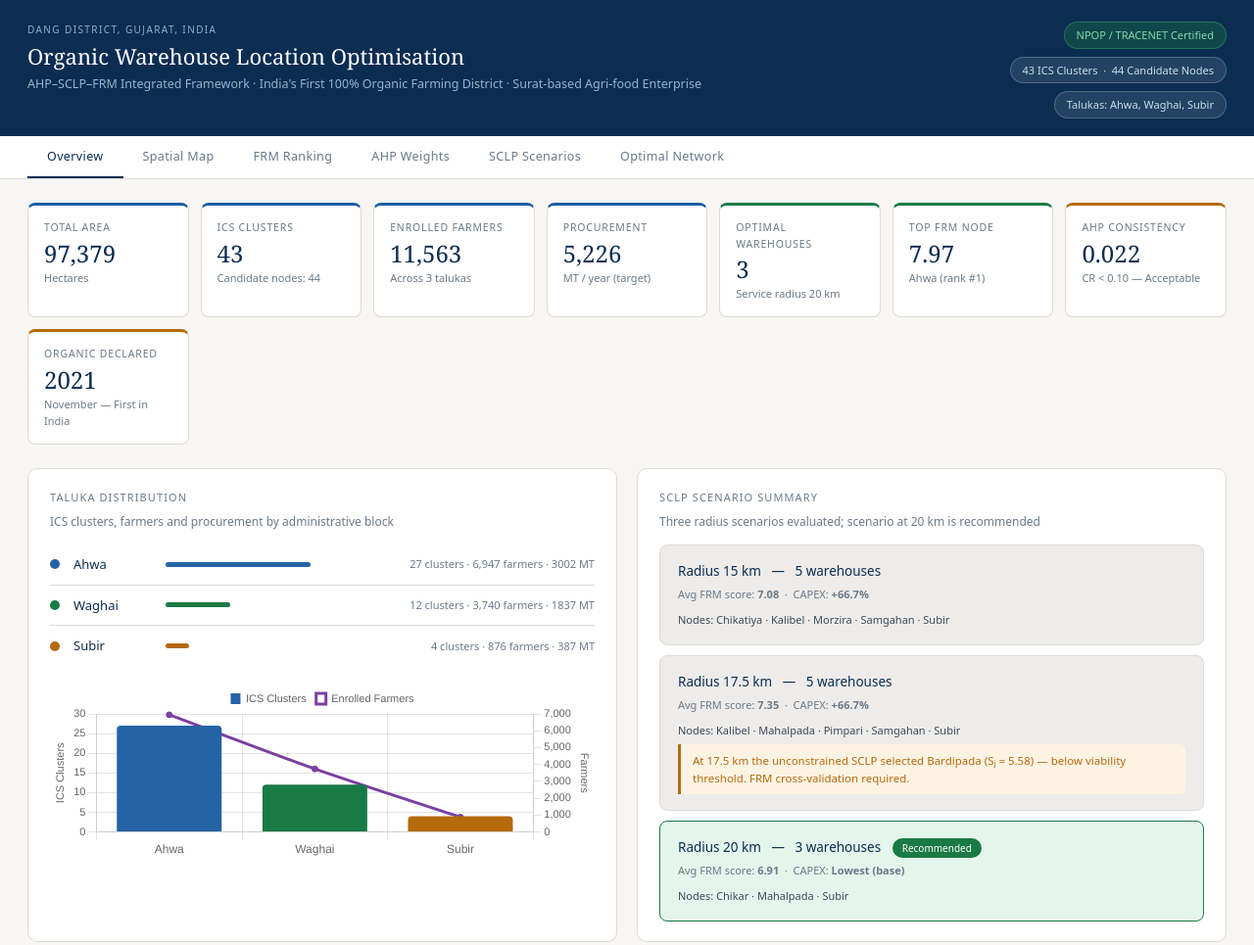
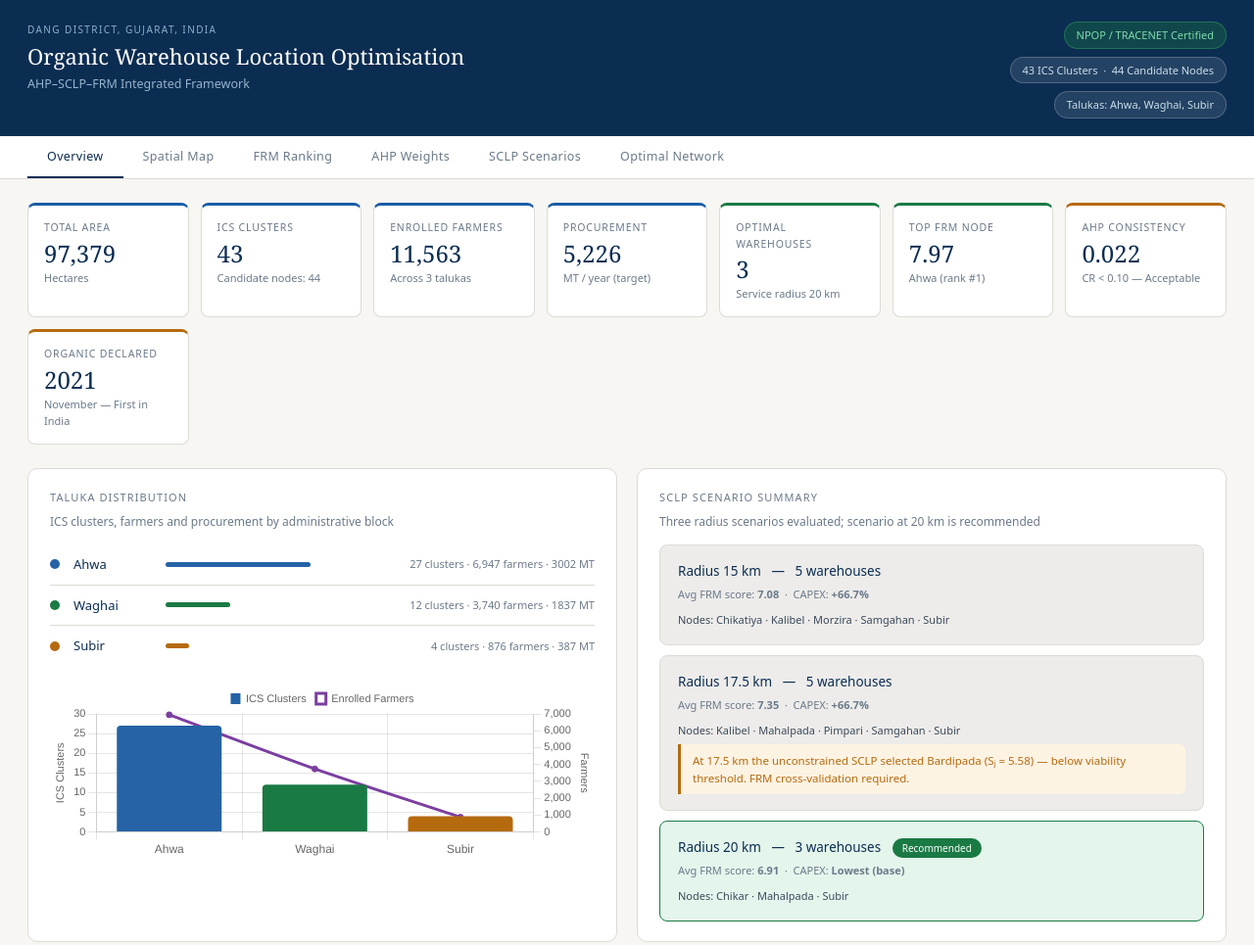
Before and after one commit to BhanushaliDev/Dang, a plain HTML site: page index.html in a window 1280 px wide. Shown: the top 965 px of the page at 98% size. Drawn offline with nearby package versions, Linux system fonts and the light colour scheme.

Commit message:
Update index.html

```diff
--- a/index.html
+++ b/index.html
@@ -17,7 +17,7 @@
     <div class="hdr-left">
       <div class="hdr-eyebrow">Dang District, Gujarat, India</div>
       <h1 class="hdr-title">Organic Warehouse Location Optimisation</h1>
-      <div class="hdr-sub">AHP–SCLP–FRM Integrated Framework · India's First 100% Organic Farming District · Surat-based Agri-food Enterprise</div>
+      <div class="hdr-sub">AHP–SCLP–FRM Integrated Framework</div>
     </div>
     <div class="hdr-meta">
       <span class="pill pill-green">NPOP / TRACENET Certified</span>
```
